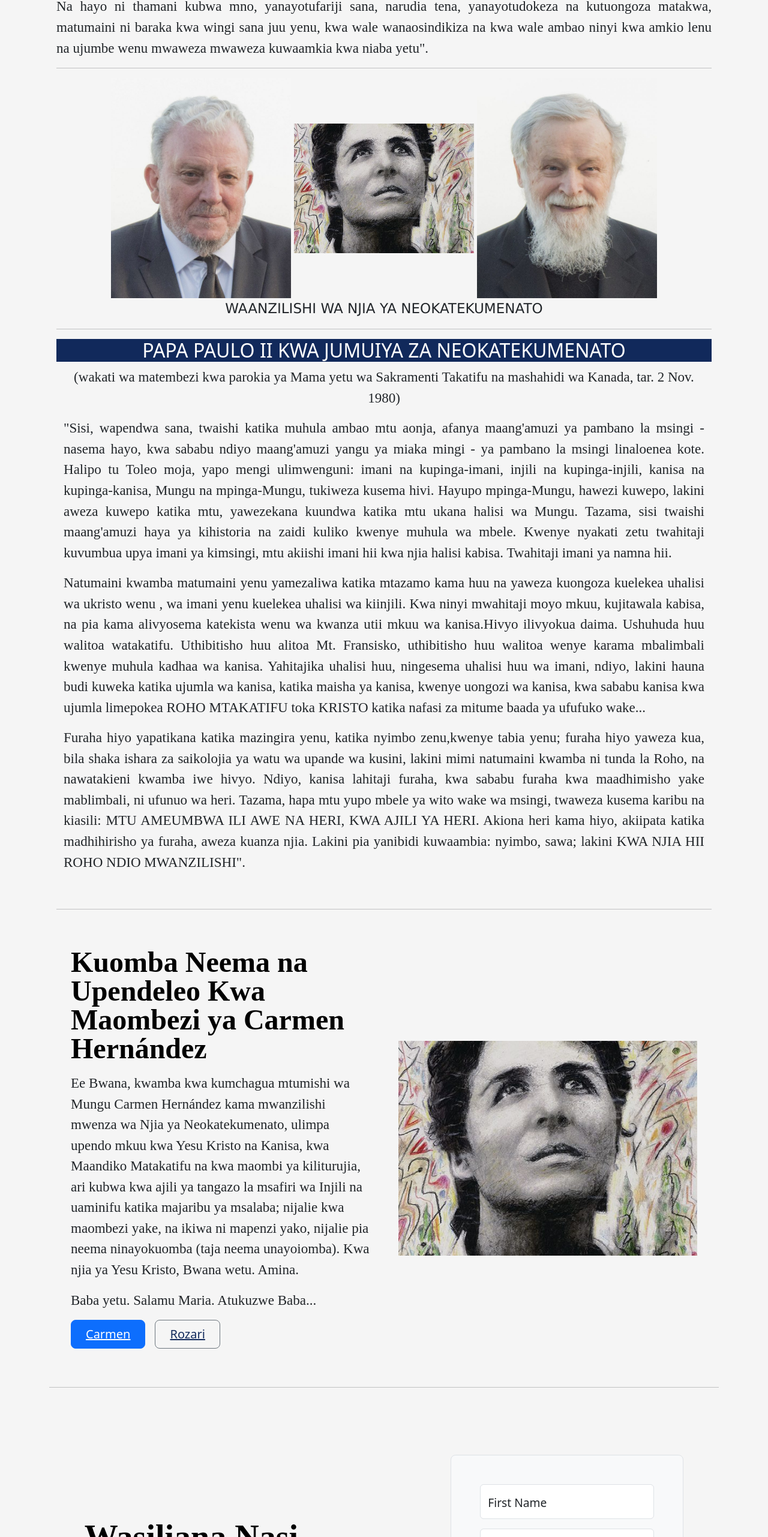
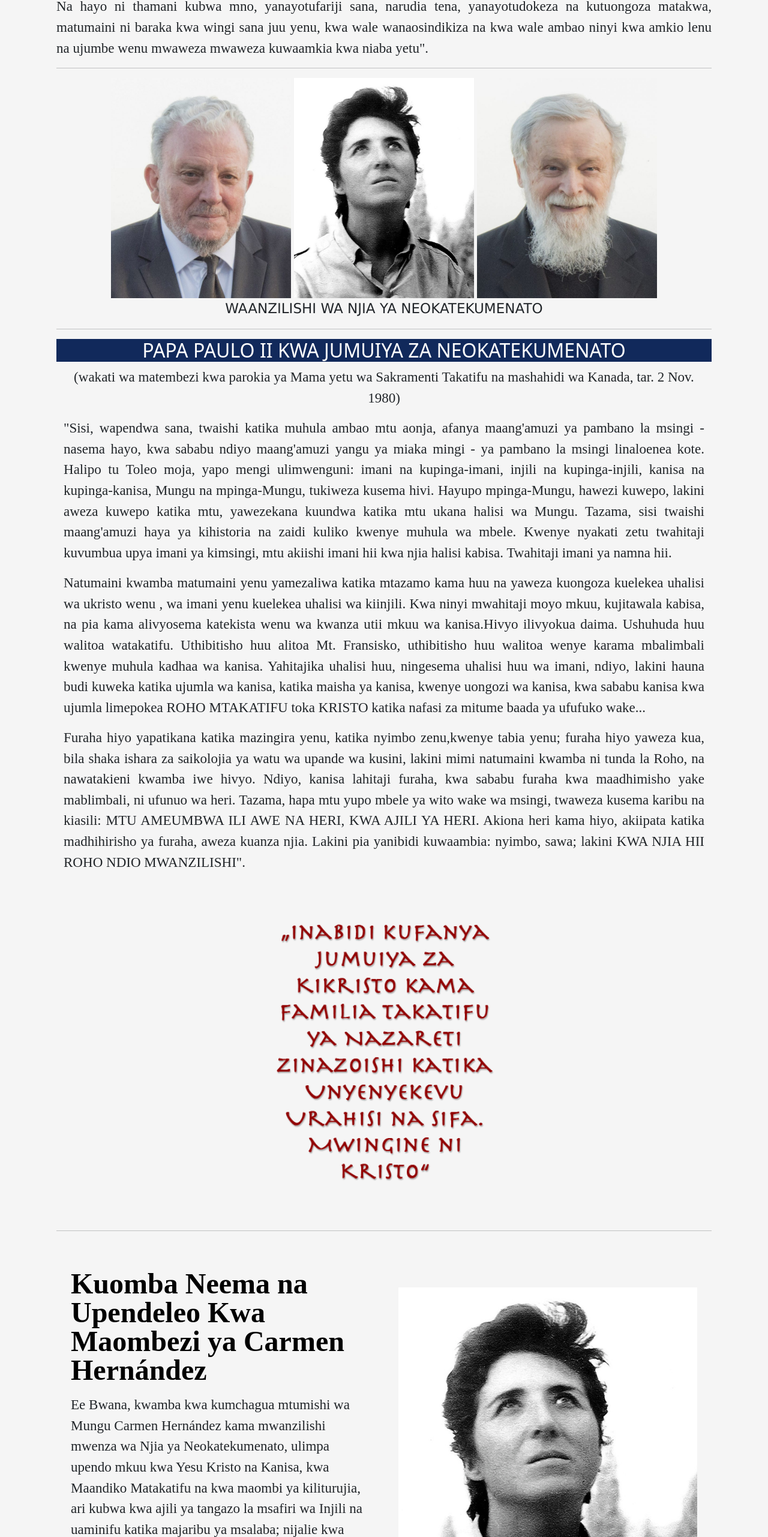
Before and after one commit to collo670/collo670.github.io, a website: page index.html in a window 1280 px wide. Shown: the part 1038-3600 px from the top of the page at 60% size. Drawn offline with nearby package versions, Linux system fonts and the light colour scheme.

Commit message:
added photos in historia file

```diff
--- a/index.html
+++ b/index.html
@@ -106,7 +106,7 @@
           <div class="container-md themed-container text-center">
             <div style="text-align: center;">
               <img src="/assets/images/kiko.jpg" class="text-start; img-fluid" alt="kiko" width="300" height="300">
-              <img src="/assets/images/carmen.jpg" class="text-center; img-fluid" alt="ascension" width="300" height="300">
+              <img src="/assets/images/Camino_Neocatecumenal_Carmen_Hernandez-OG.jpg" class="text-center; img-fluid" alt="ascension" width="300" height="300">
               <img src="/assets/images/mario.jpg" class="text-center; img-fluid" alt="mario" width="300" height="300">
               <br>
               <p style="text-align: center;font-family: 'Verdana';">WAANZILISHI WA NJIA YA NEOKATEKUMENATO</p>
@@ -140,7 +140,10 @@
     sawa; lakini KWA NJIA HII ROHO NDIO MWANZILISHI".
 </p>
       </div>
-<br>
+<div class="container-fluid themed-container text-center">
+  <img src="/assets/images/njia-ya-yneokatekumenato-inabidi-kufanya-jumuiya-za-kikristo.png"  class="img-fluid" alt="carmen" width="400" height="400">
+  <br>
+  </div>
 <hr>
 </div>
           <div class="container-xl themed-container text-center">
@@ -148,7 +151,7 @@
               <div class="container col-xxl-8 px-4 ">
                   <div class="row flex-lg-row-reverse align-items-center g-5 py-5">
                     <div class="col-10 col-sm-8 col-lg-6">
-                      <img src="/assets/images/carmen.jpg" class="d-block mx-lg-auto img-fluid" alt="photo of carmen hernandez" width="500" height="600" loading="lazy">
+                      <img src="/assets/images/Camino_Neocatecumenal_Carmen_Hernandez-OG.jpg" class="d-block mx-lg-auto img-fluid" alt="photo of carmen hernandez" width="500" height="600" loading="lazy">
                     </div>
                     <div class="col-lg-6">
                       <h1 style="text-align: left;" class="display-5 fw-bold text-body-emphasis lh-1 mb-3">Kuomba Neema na Upendeleo Kwa Maombezi ya Carmen Hernández</h1>
```
Also changed, not shown: Carmen Hernandez.html (+1 -1 lines), historia.html (+16 -0 lines), assets/images/Camino_Neocatecumenal_Carmen_Hernandez-OG.jpg (added), assets/images/Camino_Neocatecumenal_Francisco_Kiko_Arguello_Mario_Pezzi_audiencia.jpg (added), assets/images/Camino_Neocatecumenal_Kiko_Arguello_Barracas_Madrid_celebracion.jpg (added), assets/images/Camino_Neocatecumenal_Kiko_Arguello_Carmen_Casimiro_Morcillo_Barracas_Madrid.jpg (added), assets/images/carmen-hernandez- grave.jpg (added), assets/images/njia-ya-yneokatekumenato-inabidi-kufanya-jumuiya-za-kikristo.png (added).
